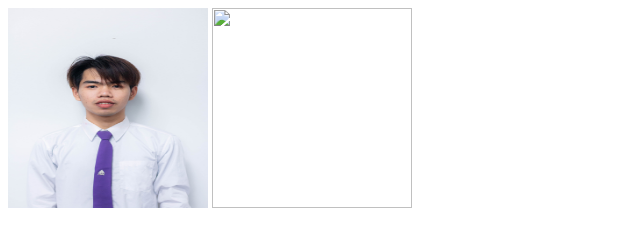
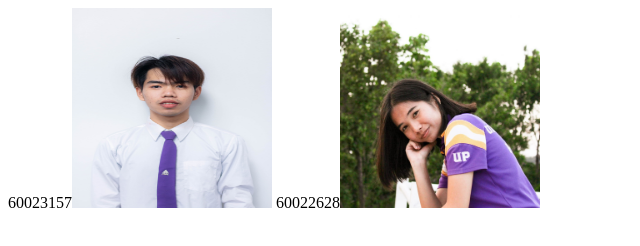
Before and after one commit to 60022628/se, a plain HTML site: page index.html in a window 1280 px wide. Shown: the whole page, without its empty margins (0-640 px from the left). Drawn offline with Linux system fonts and the light colour scheme.

Commit message:
third commit

```diff
--- a/index.html
+++ b/index.html
@@ -2,11 +2,11 @@
 <html lang="en">
 <head>
 	<meta charset="UTF-8">
-	<title>Introduction to Git and Github by DevAhoy</title>
+	<title>Software Engineering Concept</title>
 </head>
 <body>
-	<img src="kawin.jpg" width='200' height='200' >
-	<img src="maykt.jpg" width='200' height='200' >
+	60023157<img src="kawin.jpg" width='200' height='200' >
+	60022628<img src="maykt.jpg" width='200' height='200' >
 
 
 
```
Also changed, not shown: maykt.jpg (added).
